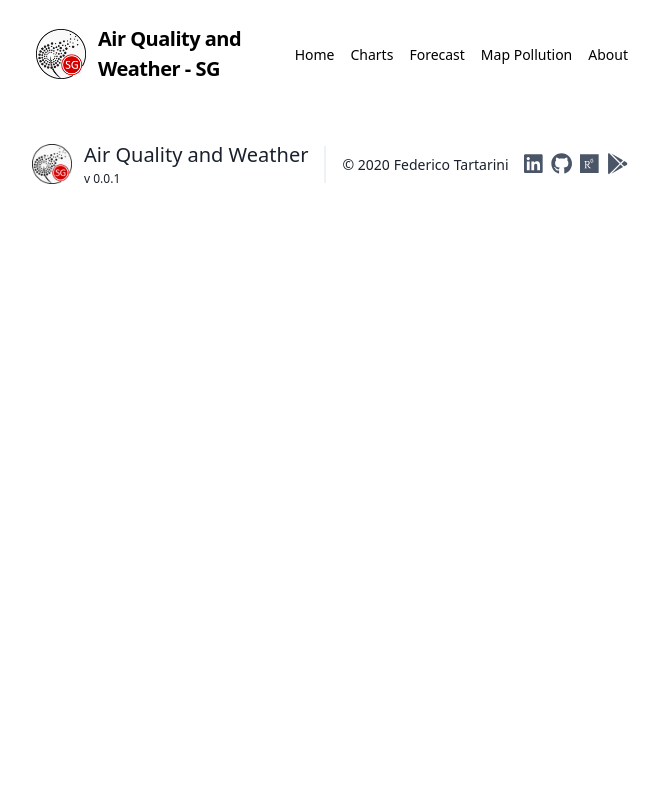
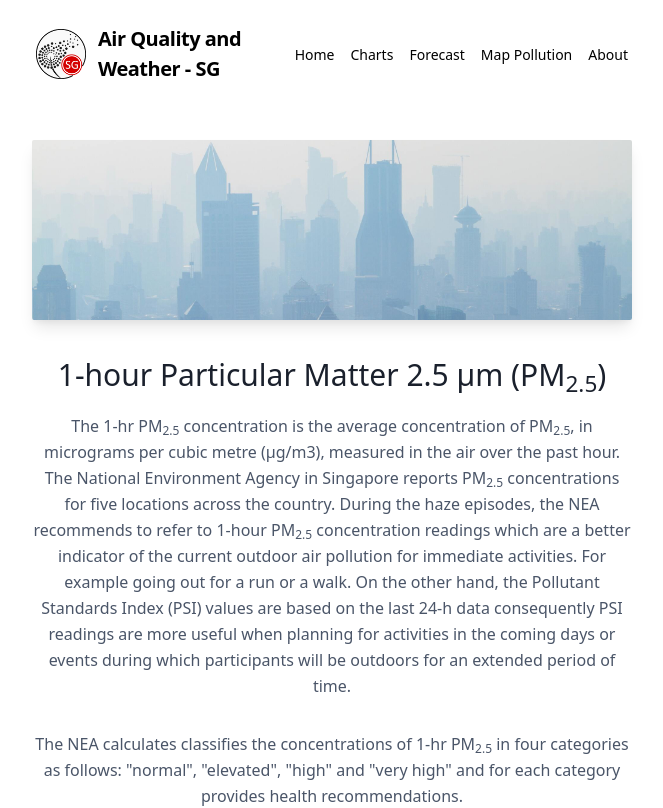
Before and after one commit to FedericoTartarini/air-quality-weather-sg, a React (Create React App) app: page /air-quality-weather-sg/pm25 in a window 1280 px wide. Shown: the top 808 px of the page, without its empty margins (308-971 px from the left). Built offline with nearby package versions, Linux system fonts and the light colour scheme; no server answers.

Commit message:
* added a page about 1-h pm25 * added a page about weather * improved about page * updated sitemap.xml * changed yellow tone

```diff
--- a/src/App.js
+++ b/src/App.js
@@ -4,6 +4,9 @@ import Footer from "./Components/Footer";
 import { useHttpRequest } from "./Hooks/HttpRequest";
 import { BrowserRouter as Router, Switch, Route } from "react-router-dom";
 import Loader from "./Components/Loader";
+
+import WikiPM25 from "./Views/WikiPM25";
+import WikiWeather from "./Views/WikiWeather";
 
 const AboutView = lazy(() => import("./Views/AboutView"));
 const WikiPSI = lazy(() => import("./Views/WikiPSI"));
@@ -182,6 +185,12 @@ function App() {
             <Route path="/psi">
               <WikiPSI />
             </Route>
+            <Route path="/pm25">
+              <WikiPM25 />
+            </Route>
+            <Route path="/weather">
+              <WikiWeather />
+            </Route>
           </Switch>
         </Suspense>
         <div>
--- a/src/Components/MajorPollutants.js
+++ b/src/Components/MajorPollutants.js
@@ -5,6 +5,7 @@ import {
   GetLatestReading,
   MapNamePollutants,
   PollutantClass,
+  GetHelpURL,
 } from "../Functions/Utils";
 import { FontAwesomeIcon } from "@fortawesome/react-fontawesome";
 import { faQuestionCircle } from "@fortawesome/free-solid-svg-icons";
@@ -57,7 +58,7 @@ function MajorPollutants({ dataPSI, locationUser, pollutant }) {
           <p className="leading-relaxed text-base">
             {PollutantClass(latestReading[pollutant], pollutant).description}
           </p>
-          <Link to="/psi">
+          <Link to={GetHelpURL(pollutant)}>
             <p className="mt-3 mr-2 inline-flex items-center text-sm">
               Learn More
             </p>
--- a/src/Components/TableIndicesCategories.js
+++ b/src/Components/TableIndicesCategories.js
@@ -20,7 +20,7 @@ function TableIndicesCategories() {
             <td className="border px-4 py-2">51 - 100</td>
             <td className="border px-4 py-2">Moderate</td>
           </tr>
-          <tr className="font-medium" style={{ color: "#ffdd71" }}>
+          <tr className="font-medium" style={{ color: "#fcc105" }}>
             <td className="border px-4 py-2">101 - 200</td>
             <td className="border px-4 py-2">Unhealthy</td>
           </tr>
--- a/src/Functions/Utils.js
+++ b/src/Functions/Utils.js
@@ -87,9 +87,9 @@ export function MapNamePollutants(pollutant, abbreviated) {
 export function GetHelpURL(pollutant) {
   switch (pollutant) {
     case "psi_twenty_four_hourly":
-      return "https://www.nea.gov.sg/our-services/pollution-control/air-pollution/faqs#chapterA";
+      return "/psi";
     case "pm25_one_hourly":
-      return "https://www.epa.gov/pm-pollution/particulate-matter-pm-basics";
+      return "/pm25";
     case "o3_sub_index":
       return "https://www.epa.gov/ground-level-ozone-pollution/ground-level-ozone-basics";
     case "pm25_sub_index":
@@ -115,7 +115,7 @@ export function PollutantClass(value, parameter) {
   const colors = [
     "#2ca02c",
     "#1f77b4",
-    "#ffdd71",
+    "#fcc105",
     "#ff7f0e",
     "#d62728",
     "#9467bd",
--- /dev/null
+++ b/src/Views/WikiPM25.js
@@ -0,0 +1,53 @@
+import React from "react";
+import { Helmet } from "react-helmet";
+
+function WikiPM25() {
+  return (
+    <section className="text-gray-700 body-font">
+      <Helmet>
+        <title>PM25</title>
+        <meta
+          name="description"
+          content="This page provides information about the Particular Matter (PM) 2.5 1-hour readings."
+        />
+      </Helmet>
+      <div className="container mx-auto flex flex-col px-5 py-8 justify-center items-center">
+        <img
+          className="mb-8 object-cover object-center rounded-sm shadow-lg"
+          alt="Particular Matter (PM) 2.5"
+          src={require("../Static/Images/unhealthy-day.jpg")}
+        />
+        <div className="w-full flex flex-col mb-16 items-center text-center">
+          <h1 className="text-3xl mb-4 font-medium text-gray-900">
+            1-hour Particular Matter 2.5 µm (PM<sub>2.5</sub>)
+          </h1>
+          <p className="mb-8 leading-relaxed">
+            The 1-hr PM<sub>2.5</sub> concentration is the average concentration
+            of PM<sub>2.5</sub>, in micrograms per cubic metre (µg/m3), measured
+            in the air over the past hour. The National Environment Agency in
+            Singapore reports PM<sub>2.5</sub> concentrations for five locations
+            across the country. During the haze episodes, the NEA recommends to
+            refer to 1-hour PM<sub>2.5</sub> concentration readings which are a
+            better indicator of the current outdoor air pollution for immediate
+            activities. For example going out for a run or a walk. On the other
+            hand, the Pollutant Standards Index (PSI) values are based on the
+            last 24-h data consequently PSI readings are more useful when
+            planning for activities in the coming days or events during which
+            participants will be outdoors for an extended period of time.
+          </p>
+          <p className="mb-8 leading-relaxed">
+            The NEA calculates classifies the concentrations of 1-hr PM
+            <sub>2.5</sub> in four categories as follows: "normal", "elevated",
+            "high" and "very high" and for each category provides health
+            recommendations.
+          </p>
+          {/* todo add table for PM2.5 https://www.nea.gov.sg/media/news/news/index/new-personal-guide-based-on-1-hr-pm2.5-concentration-readings-to-guide-the-public-during-haze-season*/}
+          {/*  todo add link to NEA website */}
+          {/*  todo write about activities */}
+        </div>
+      </div>
+    </section>
+  );
+}
+
+export default WikiPM25;
--- a/src/Views/WikiPSI.js
+++ b/src/Views/WikiPSI.js
@@ -15,11 +15,11 @@ function WikiPSI() {
       <div className="container mx-auto flex flex-col px-5 py-8 justify-center items-center">
         <img
           className="mb-8 object-cover object-center rounded-sm shadow-lg"
-          alt="author"
+          alt="Pollutant Standards Index"
           src={require("../Static/Images/gas.jpg")}
         />
         <div className="w-full flex flex-col mb-16 items-center text-center">
-          <h1 className="title-font sm:text-4xl text-3xl mb-4 font-medium text-gray-900">
+          <h1 className="text-3xl mb-4 font-medium text-gray-900">
             Pollutant Standards Index (PSI)
           </h1>
           <p className="mb-8 leading-relaxed">
@@ -47,7 +47,6 @@ function WikiPSI() {
             shows the air quality descriptor relative to the specific PSI range.
           </p>
           <TableIndicesCategories />
-          <p className="mb-8 leading-relaxed"></p>
           {/*  todo write about difference between PSI and API */}
           {/*  todo add link to NEA website */}
           {/*  todo write about activities */}
--- /dev/null
+++ b/src/Views/WikiWeather.js
@@ -0,0 +1,45 @@
+import React from "react";
+import { Helmet } from "react-helmet";
+
+function WikiWeather() {
+  return (
+    <section className="text-gray-700 body-font">
+      <Helmet>
+        <title>Weather</title>
+        <meta
+          name="description"
+          content="This page provides information about where the API that was used to download
+          the temperature and relative humidity data"
+        />
+      </Helmet>
+      <div className="container mx-auto flex flex-col px-5 py-8 justify-center items-center">
+        <img
+          className="mb-8 object-cover object-center rounded-sm shadow-lg"
+          alt="cloud, moon and sky"
+          src={require("../Static/Images/weather.jpg")}
+        />
+        <div className="w-full flex flex-col mb-16 items-center text-center">
+          <h1 className="text-3xl mb-4 font-medium text-gray-900">
+            Weather data
+          </h1>
+          <p className="mb-8 leading-relaxed">
+            The National Environment Agency (NEA) in Singapore provides
+            Application Programming Interfaces (API)s that can be used to
+            download weather data at 1-minute intervals. The following data ara
+            available temperature, relative humidity, precipitations and wind
+            conditions for a total of 64 weather stations across Singapore.
+          </p>
+          <p className="leading-relaxed">
+            To find out more visit the{" "}
+            <a href={"https://data.gov.sg/dataset/realtime-weather-readings"}>
+              Data.gov.sg
+            </a>{" "}
+            official website
+          </p>
+        </div>
+      </div>
+    </section>
+  );
+}
+
+export default WikiWeather;
```
Also changed, not shown: src/Components/CurrentReadings.js (+12 -5 lines), src/Views/AboutView.js (+12 -0 lines), 1 other file (tests, documents, lock files or other folders).
